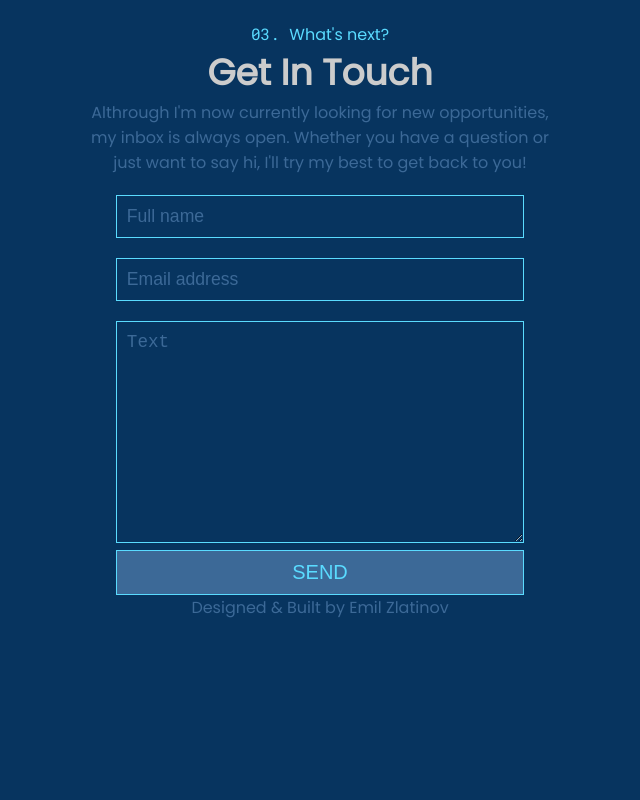
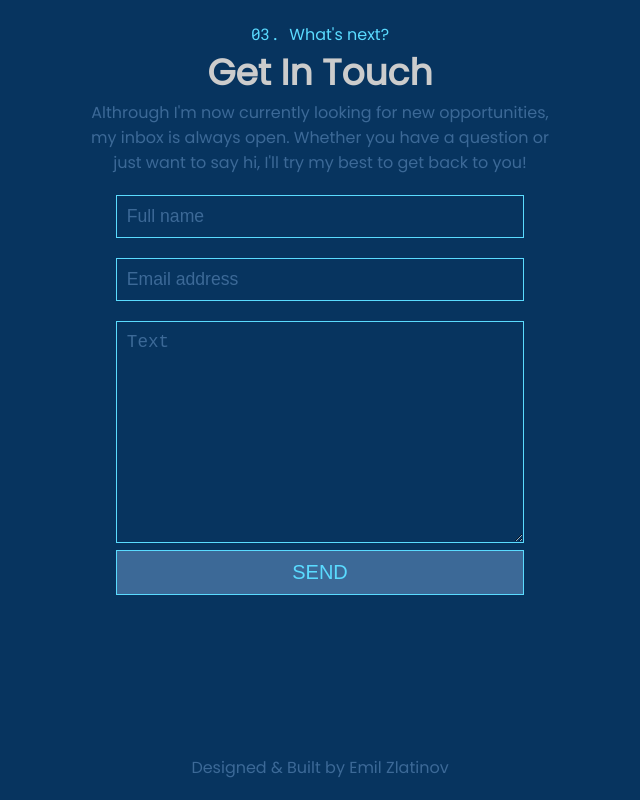
Before and after one commit to StroverIT/portfolio, a React (Create React App) app: page / in a window 1280 px wide. Shown: the part 2058-2858 px from the top of the page, without its empty margins (320-960 px from the left). Before the commit the page ends 2678 px from the top, so only its background shows below. Built offline with nearby package versions, Linux system fonts and the light colour scheme.

Commit message:
fixing spacing

```diff
--- a/src/components/footer/footer.scss
+++ b/src/components/footer/footer.scss
@@ -1,7 +1,8 @@
 @use "../../../sass/abstracts/colors" as *;
 footer{
     color: $secondary-color;
-
+    margin-top: 20vh;
+    margin-bottom: 20px;
 
 }
 
```
